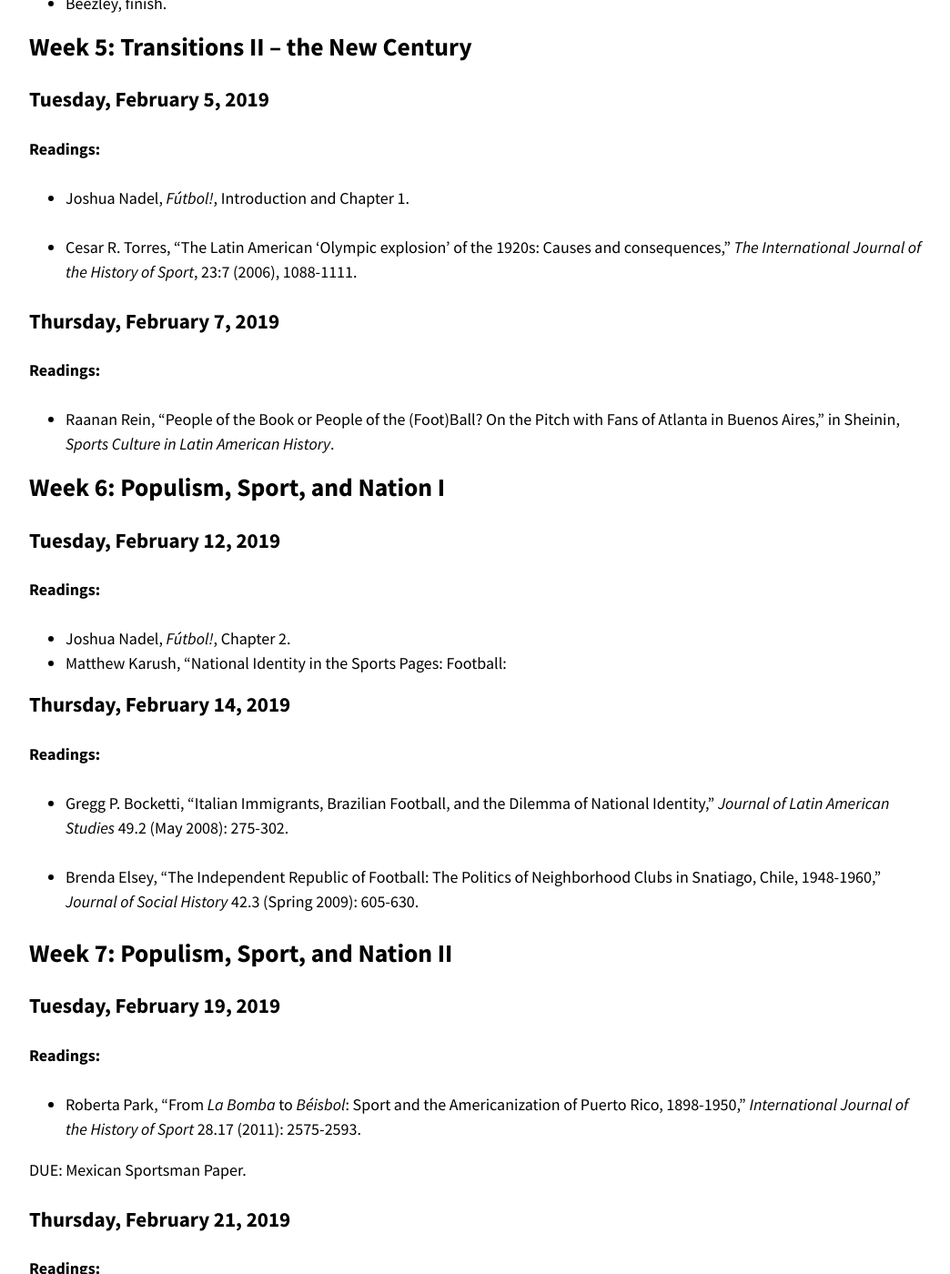
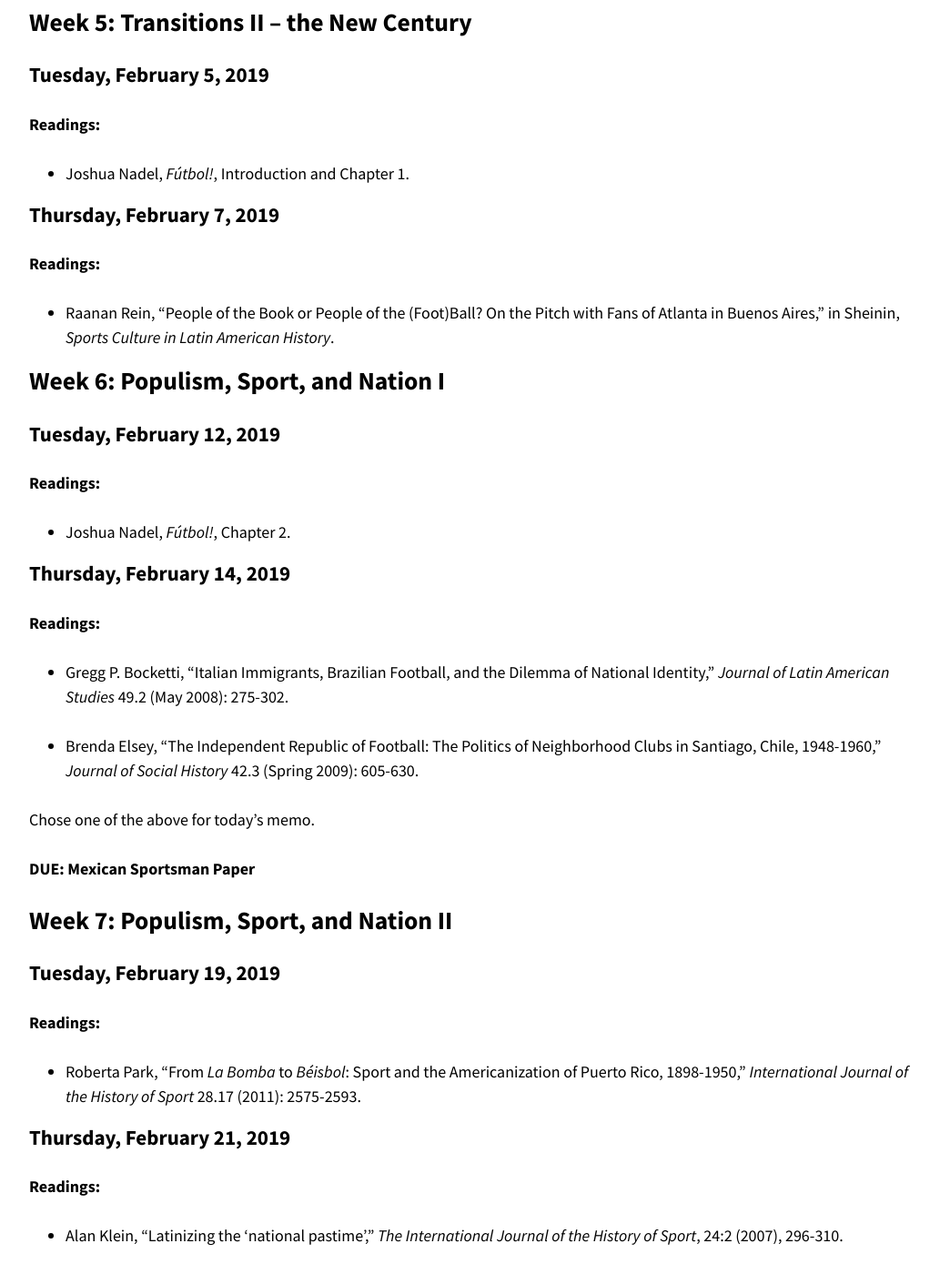
Before and after one commit to chadblack/LatAmSport2019, a Jekyll site: the page built from calendar.md, in a window 1280 px wide and 1400 px high, scrolled down 2098 px. Shown: the whole window at 91% size, without its empty margins (114-1158 px from the left). Built offline with Jekyll 4.4.1, drawn with Linux system fonts in a browser that asks for light colours; nearby versions of some CDN libraries; some of the changed text lies outside the part shown.

```diff
--- a/calendar.md
+++ b/calendar.md
@@ -40,9 +40,6 @@ Sport*, 18:3 (2001), 43-58.
 English Middle-Class Inspiration?" *The International Journal of the History of
 Sport*, 18:3 (2001), 9-42.
 
-* Lamartine P DaCosta "Epilogue: Hegemony, Emancipation and Mythology,
-*The International Journal of the History of Sport*, 18:3 (2001), 181-196.
-
 
 ## Week 3: Premodern Sport, Ritual, and Leisure
 
@@ -61,6 +58,8 @@ International Journal of the History of Sport*, 33:10 (2016), 1009-1027.
 
 * Play around with this
 [site](http://www.mesoballgame.org/ballgame/main.php?section=5).
+
+**Chose one of the above articles for a memo.**
 
 ### Thursday, January 24, 2019
 
@@ -91,10 +90,6 @@ Cuzco in 1692," *Ethnohistory*, 49.3 (Summer 2002), pp. 611-649.
 
 * Joshua Nadel, *Fútbol!*, Introduction and Chapter 1.
 
-* Cesar R. Torres, "The Latin American ‘Olympic explosion’ of the 1920s: Causes
-and consequences," *The International Journal of the History of Sport*, 23:7
-(2006), 1088-1111.
-
 ### Thursday, February 7, 2019
 
 **Readings:**
@@ -110,7 +105,6 @@ American History*.
 **Readings:**
 
 * Joshua Nadel, *Fútbol!*, Chapter 2.
-* Matthew Karush, "National Identity in the Sports Pages: Football:
 
 ### Thursday, February 14, 2019
 
@@ -121,8 +115,12 @@ of National Identity," *Journal of Latin American Studies* 49.2 (May 2008):
 275-302.
 
 * Brenda Elsey, "The Independent Republic of Football: The Politics of
-Neighborhood Clubs in Snatiago, Chile, 1948-1960," *Journal of Social History*
+Neighborhood Clubs in Santiago, Chile, 1948-1960," *Journal of Social History*
 42.3 (Spring 2009): 605-630.
+
+Chose one of the above for today's memo.
+
+**DUE: Mexican Sportsman Paper**
 
 ## Week 7: Populism, Sport, and Nation II
 
@@ -147,6 +143,8 @@ of the History of Sport*, 24:2 (2007), 296-310.
 * Alan Klein, "Culture, Politics, and Baseball in the Dominican Republic,"
 *Latin American Perspectives* 22.3 (1995): 111-130.
 
+Chose one of these for today's memo.
+
 ## Week 8: Boxing, Race, and Empire
 
 ### Tuesday, February 26, 2019
@@ -157,9 +155,6 @@ of the History of Sport*, 24:2 (2007), 296-310.
 the United States in the 1920s and 1930s," *Journal of Sport History*, 39.3
 (2012): 487-506.
 
-* David Sheinin, "Boxing in the Making of Colombian *Costeño* Identity," in
-Sheinin, *Sports Culture in Latin American History*.
-
 ### Thursday, February 28, 2019
 
 **Readings:**
```
Also changed, not shown: other parts of calendar.md (+2 -3 lines), assignments.md (+2 -1 lines).
